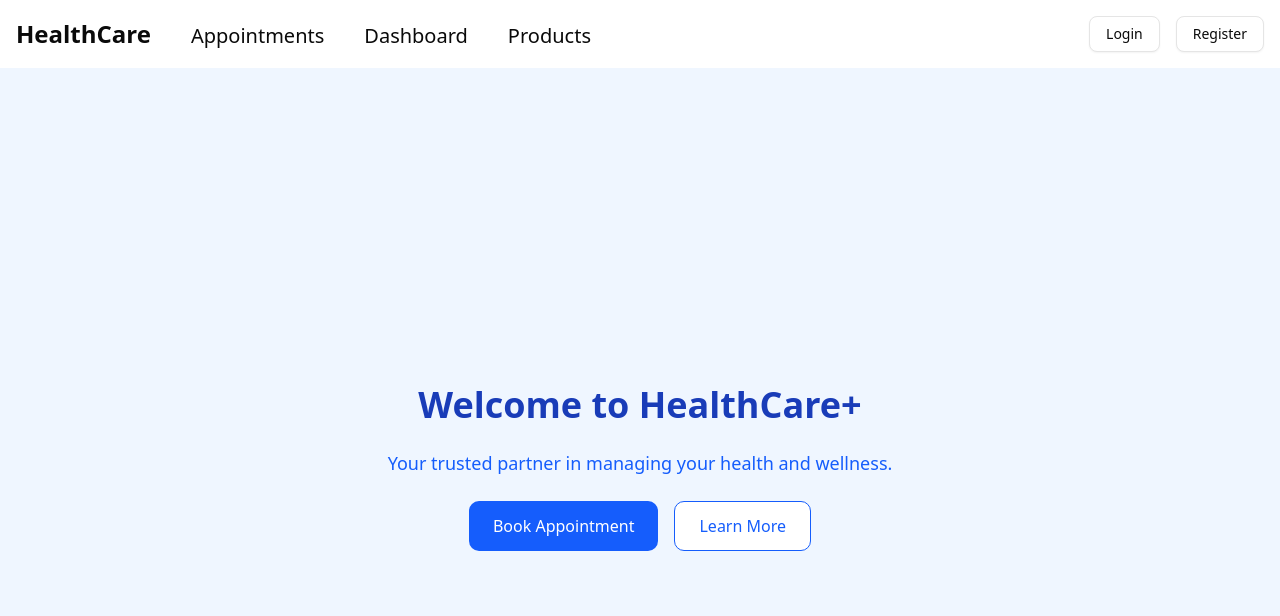
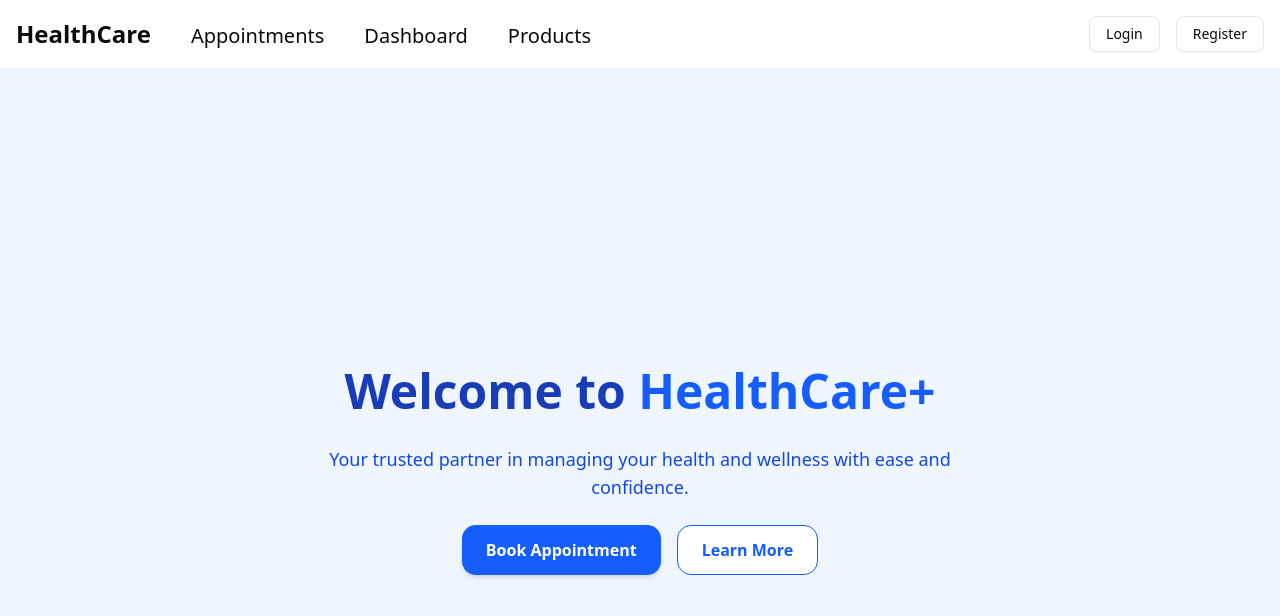
Before and after one commit to Zan-Mhmmdr/health-care-app, a Next.js app: page / in a window 1280 px wide. Shown: the top 616 px of the page. Built offline with nearby package versions, Linux system fonts and the light colour scheme; no server answers.

Commit message:
update: SEO optimized at main page

```diff
--- a/src/app/page.tsx
+++ b/src/app/page.tsx
@@ -1,5 +1,6 @@
 // app/page.tsx
 import React from 'react';
+import Head from 'next/head';
 
 const Button = ({
   children,
@@ -8,10 +9,10 @@ const Button = ({
 }: React.ButtonHTMLAttributes<HTMLButtonElement> & {
   variant?: 'primary' | 'outline';
 }) => {
-  const base = 'px-6 py-3 rounded-lg transition font-medium';
+  const base = 'px-6 py-3 rounded-xl text-base font-semibold transition-all duration-200';
   const styles = {
-    primary: 'bg-blue-600 text-white hover:bg-blue-700',
-    outline: 'bg-white border border-blue-600 text-blue-600 hover:bg-blue-50',
+    primary: 'bg-blue-600 text-white hover:bg-blue-700 shadow-md',
+    outline: 'bg-white border border-blue-600 text-blue-600 hover:bg-blue-100',
   };
 
   return (
@@ -23,15 +24,23 @@ const Button = ({
 
 export default function Home() {
   return (
+    <>
+      <Head>
+        <title>HealthCare+ | Manage Your Health Easily</title>
+        <meta
+          name="description"
+          content="Book appointments and manage your health efficiently with HealthCare+ – your trusted healthcare partner."
+        />
+      </Head>
       <main className="flex min-h-screen flex-col items-center justify-center bg-blue-50 p-8">
         <div className="max-w-2xl w-full text-center space-y-6">
-        <h1 className="text-4xl font-bold text-blue-800">
-          Welcome to HealthCare+
+          <h1 className="text-5xl font-extrabold text-blue-800 leading-tight">
+            Welcome to <span className="text-blue-600">HealthCare+</span>
           </h1>
-        <p className="text-lg text-blue-600">
-          Your trusted partner in managing your health and wellness.
+          <p className="text-lg text-blue-700">
+            Your trusted partner in managing your health and wellness with ease and confidence.
           </p>
-        <div className="flex gap-4 justify-center">
+          <div className="flex flex-wrap gap-4 justify-center">
             <Button variant="primary" type="button">
               Book Appointment
             </Button>
@@ -41,5 +50,6 @@ export default function Home() {
           </div>
         </div>
       </main>
+    </>
   );
 }
```
Lines whose indentation alone changed are shown as unchanged.
